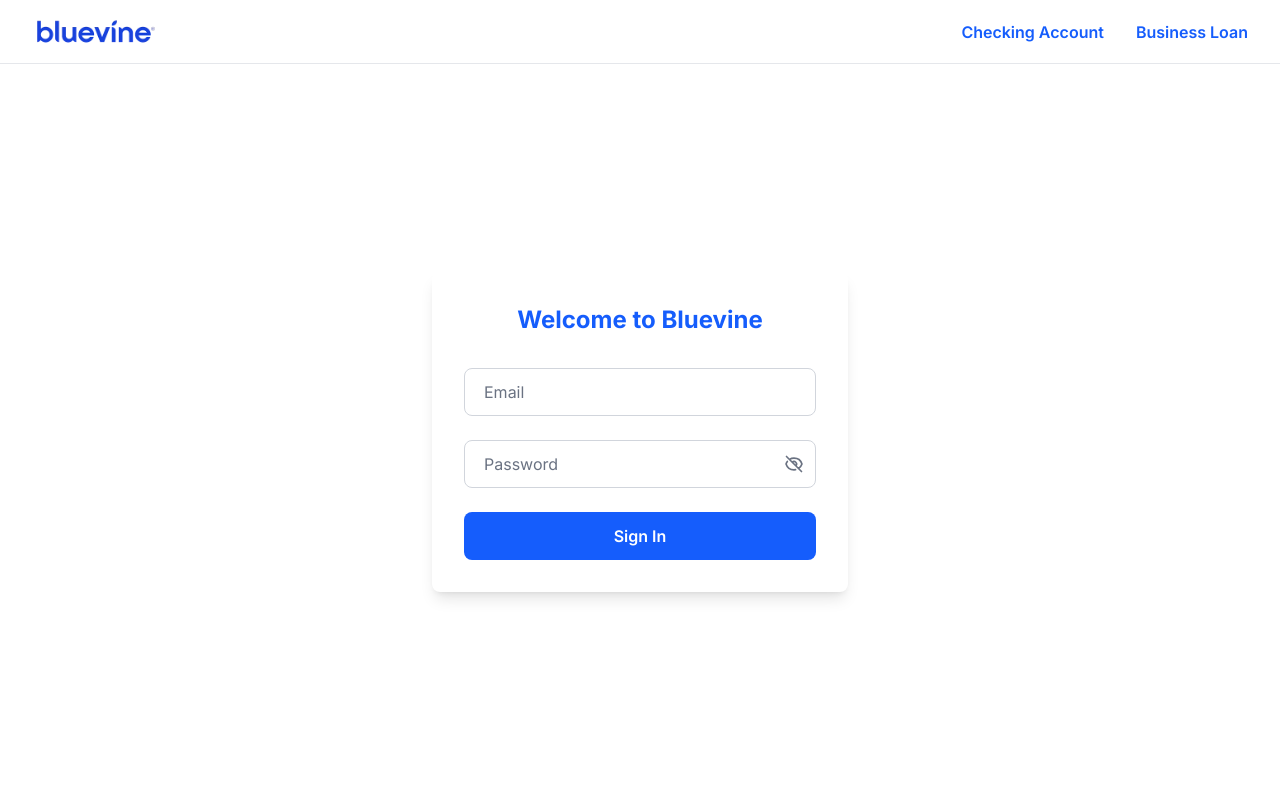
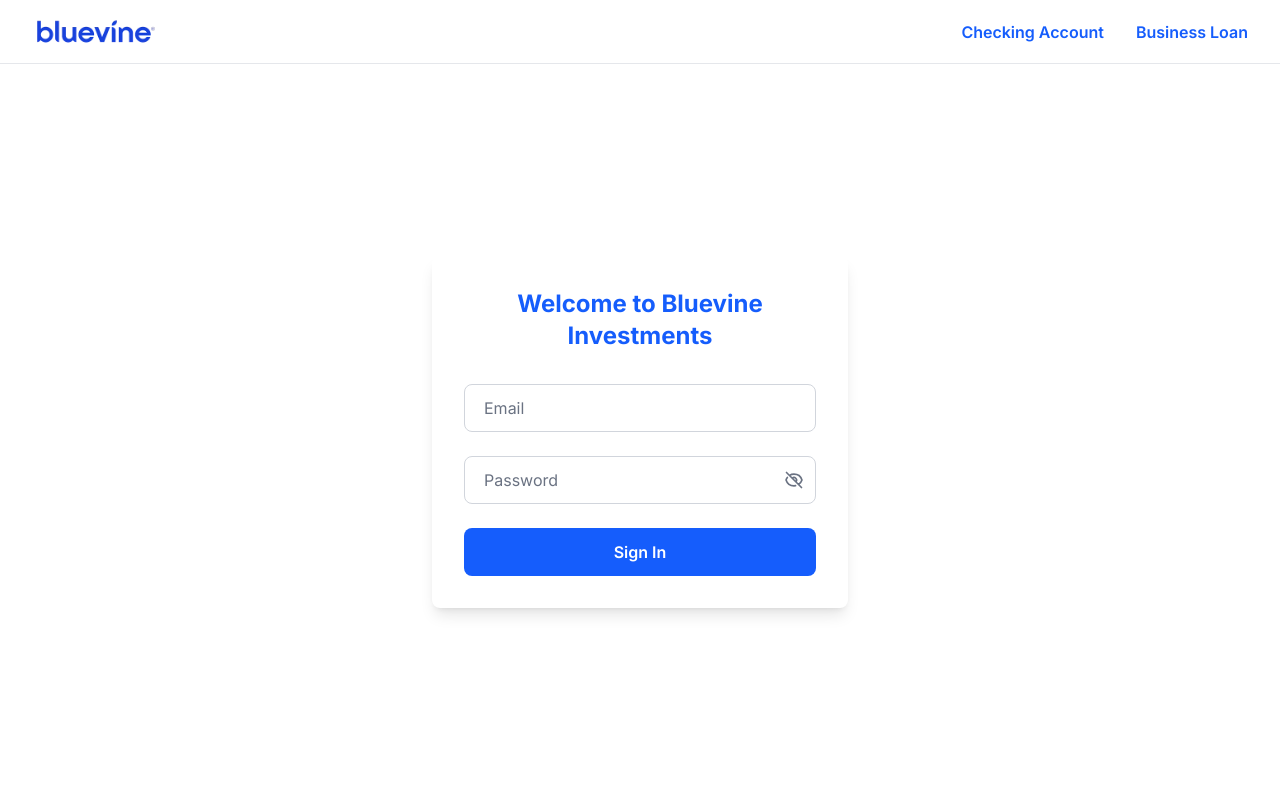
Before and after one commit to johnekenetech/bluevineinvestment, a Next.js app: page / in a window 1280 px wide. Shown: the top 800 px of the page. Built offline with nearby package versions, Linux system fonts and the light colour scheme.

Commit message:
Updated project with latest changes

```diff
--- a/src/app/page.js
+++ b/src/app/page.js
@@ -181,7 +181,7 @@
         <div className="min-h-[calc(100vh-4rem)] flex items-center justify-center">
           <div className="w-full max-w-md mx-auto px-4">
             <div className="w-full p-8 bg-white rounded-lg shadow-lg">
-              <h2 className="text-2xl font-bold text-blue-600 mb-8 text-center">Welcome to Bluevine</h2>
+              <h2 className="text-2xl font-bold text-blue-600 mb-8 text-center">Welcome to Bluevine Investments</h2>
               <form className="space-y-6" onSubmit={handleSubmit}>
                 {/* Email Field */}
                 <div className="relative">
```
